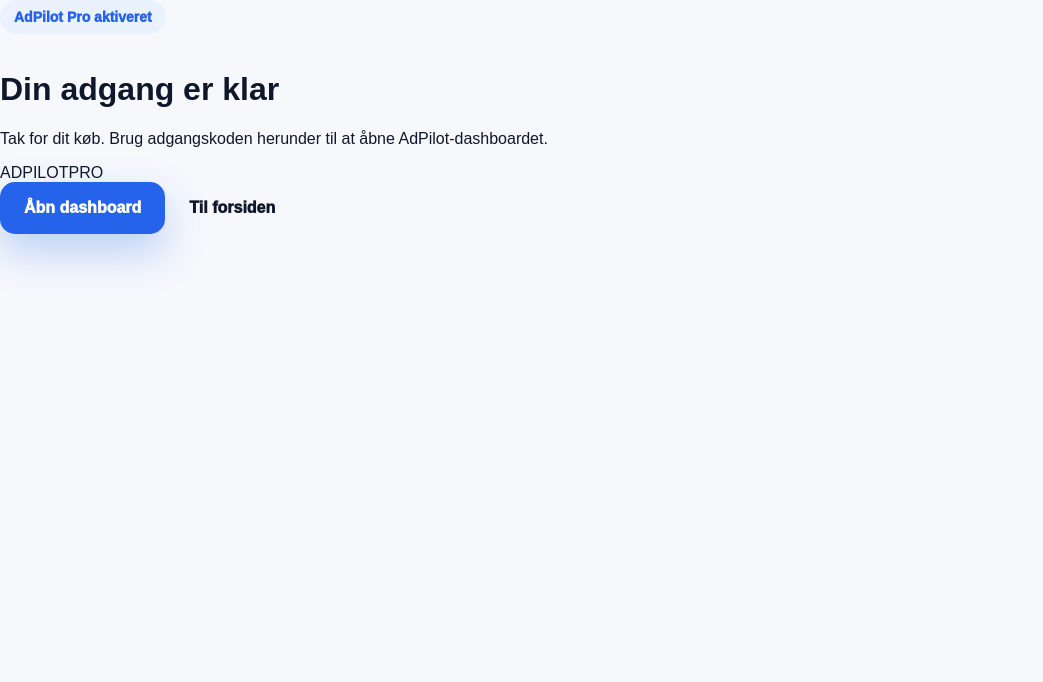
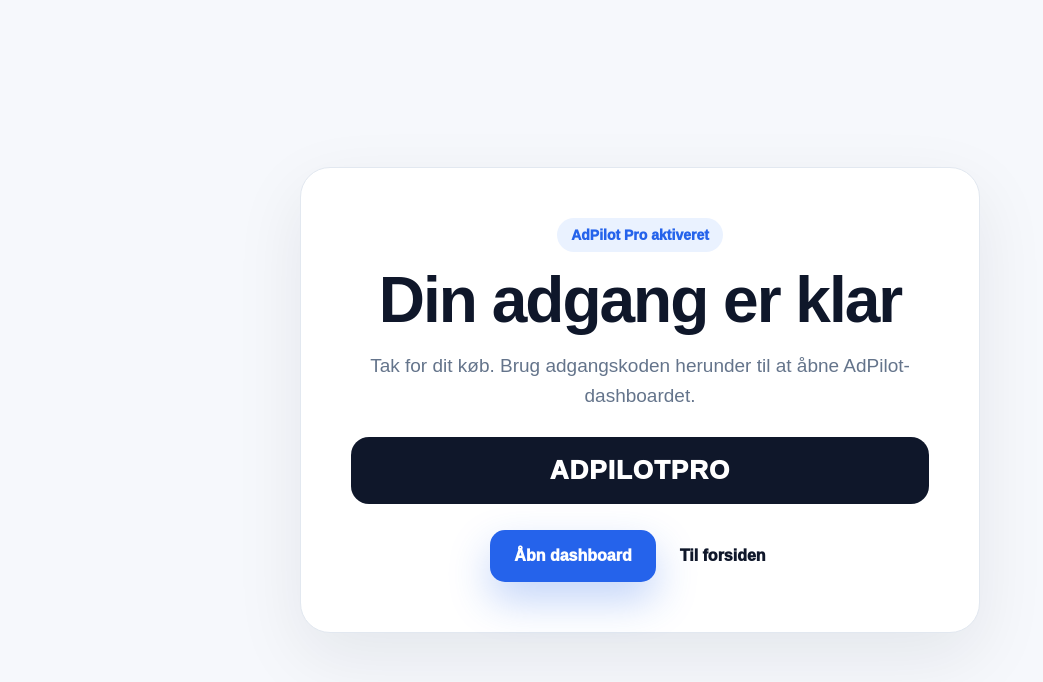
Before and after one commit to postjkhandel-ship-it/adpilot, a Next.js app: page /adgang in a window 1280 px wide. Shown: the top 682 px of the page, without its empty margins (0-1043 px from the left). Built offline with nearby package versions, Linux system fonts and the light colour scheme.

Commit message:
Update globals.css

```diff
--- a/app/globals.css
+++ b/app/globals.css
@@ -902,3 +902,46 @@
   font-weight: 900;
   color: #2563eb;
 }
+.accessSuccessPage {
+  min-height: 100vh;
+  background: #f6f8fc;
+  display: flex;
+  align-items: center;
+  justify-content: center;
+  padding: 22px;
+}
+
+.accessSuccessBox {
+  width: 100%;
+  max-width: 680px;
+  background: white;
+  border: 1px solid #e2e8f0;
+  border-radius: 30px;
+  padding: 50px;
+  box-shadow: 0 24px 70px rgba(15,23,42,.08);
+  text-align: center;
+}
+
+.accessSuccessBox h1 {
+  font-size: clamp(40px, 6vw, 64px);
+  line-height: 1;
+  letter-spacing: -2px;
+  margin: 0 0 18px;
+}
+
+.accessSuccessBox p {
+  color: #64748b;
+  font-size: 19px;
+  line-height: 1.6;
+}
+
+.codeBox {
+  margin: 26px auto;
+  background: #0f172a;
+  color: white;
+  border-radius: 18px;
+  padding: 18px;
+  font-size: 26px;
+  font-weight: 950;
+  letter-spacing: 1px;
+}
```
